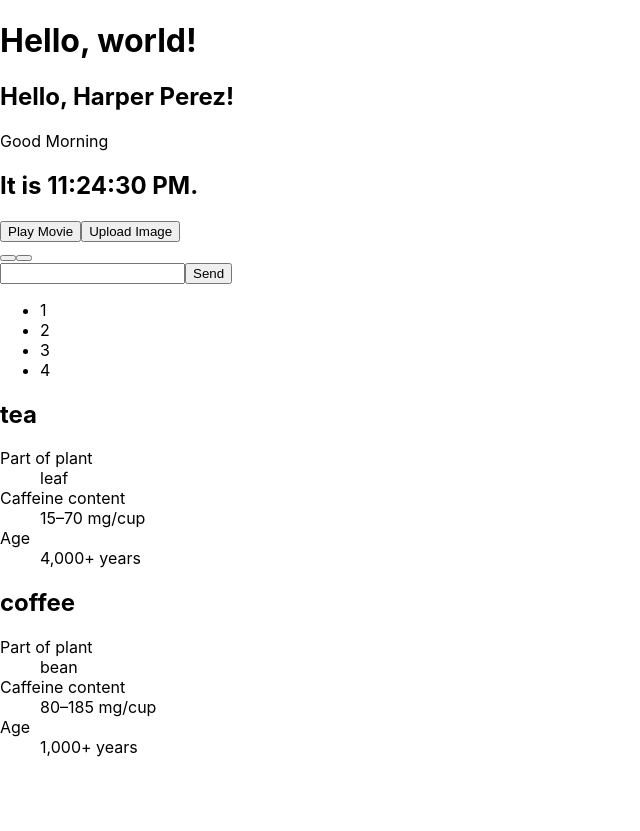
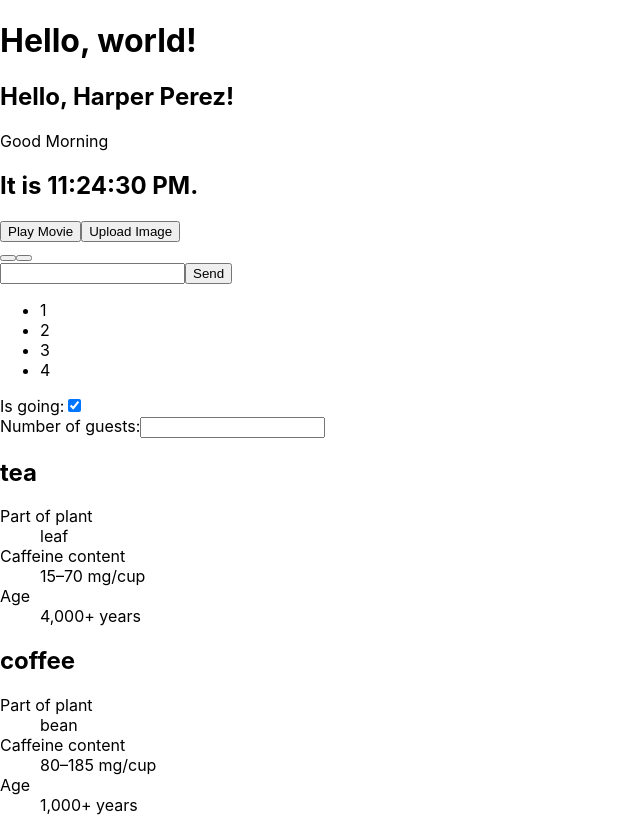
Before and after one commit to Namikachi/react, a React (Create React App) app: page / in a window 1280 px wide. Shown: the whole page, without its empty margins (0-640 px from the left). Before the commit the page ends 800 px from the top, so only its background shows below. Built offline with nearby package versions, Linux system fonts and the light colour scheme.

Commit message:
my sixth commit
- Forms

```diff
--- /dev/null
+++ b/src/Forms.js
@@ -0,0 +1,34 @@
+// We can combine the two by making the React state be the “single source of truth”.
+// Then the React component that renders a form also controls what happens in that form on subsequent user input.
+// An input form element whose value is controlled by React in this way is called a “controlled component”.
+
+import { useState } from 'react';
+
+function Forms() {
+	const [isGoing, setIsGoing] = useState(true);
+	const [numberOfGuests, setNumberOfGuests] = useState(true);
+
+	return (
+		<form>
+			<label>
+				Is going:
+				<input
+					name="isGoing"
+					type="checkbox"
+					checked={isGoing}
+					onChange={() => setIsGoing(!isGoing)} />
+			</label>
+			<br />
+			<label>
+				Number of guests:
+				<input
+					name="numberOfGuests"
+					type="number"
+					value={numberOfGuests}
+					onChange={e => setNumberOfGuests(e.target.value) } />
+			</label>
+		</form>
+	)
+}
+
+export default Forms;
--- a/src/index.js
+++ b/src/index.js
@@ -9,6 +9,7 @@ import StateAndLifecycle from './StateAndLifecycle';
 import HandlingEvents from './HandlingEvents';
 import ListsAndKeys from './ListsAndKeys';
 import ConditionalRendering from './ConditionalRendering';
+import Forms from './Forms';
 import reportWebVitals from './reportWebVitals';
 
 // To render a React element, first pass the DOM element to ReactDOM.createRoot(), then pass the React element to root.render():
@@ -23,6 +24,7 @@ root.render(
     <StateAndLifecycle />
     <HandlingEvents />
     <ListsAndKeys numbers={numbers} />
+    <Forms />
     <ConditionalRendering />
   </>
   // <React.StrictMode>
```
